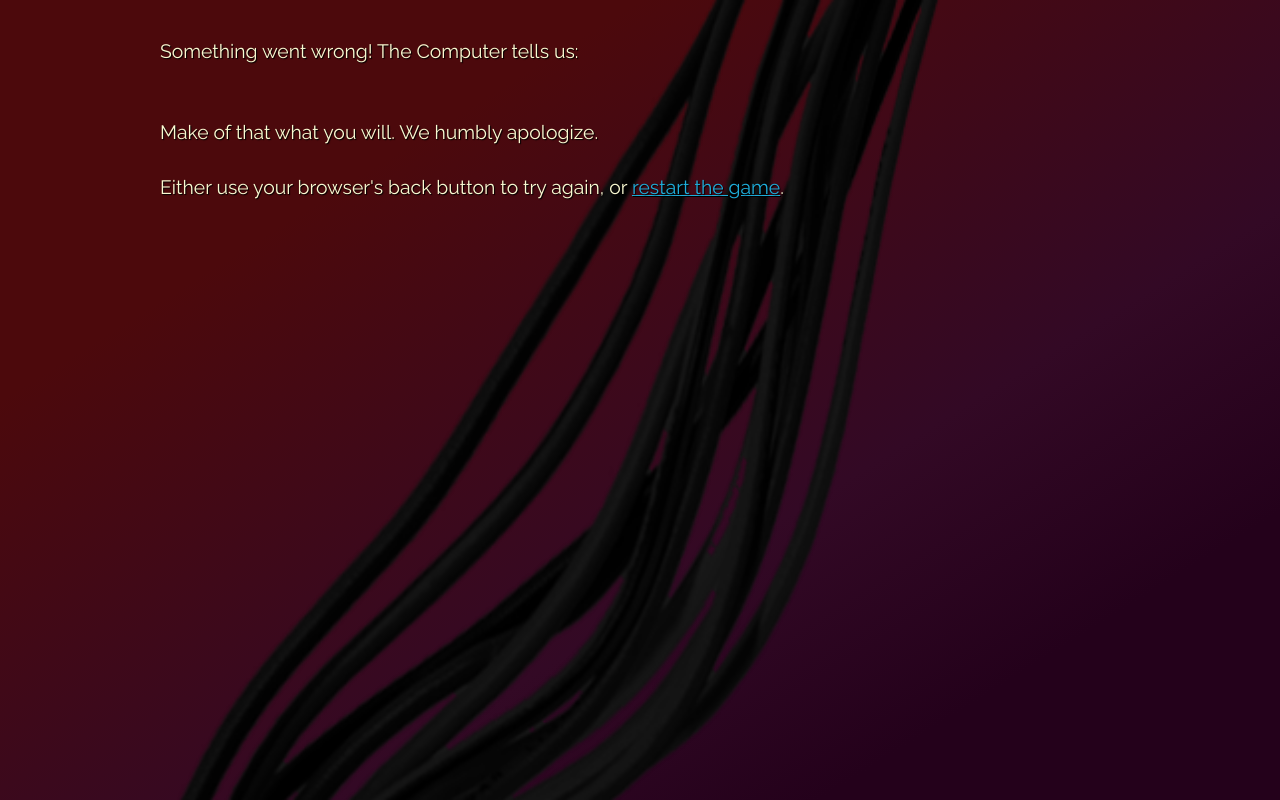
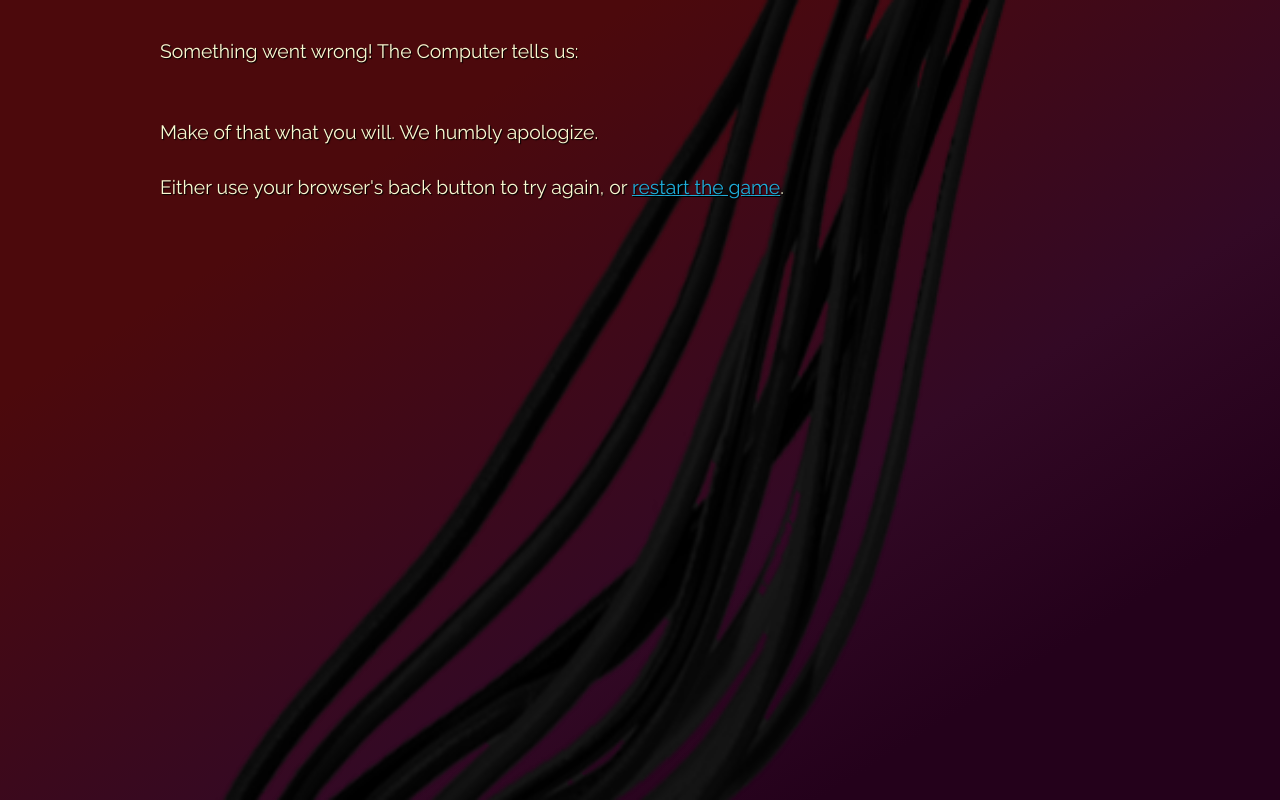
Before and after one commit to jhorneman/procjam15, a Python web app: template main/templates/error.html in a window 1280 px wide. Run offline with Jinja, Linux system fonts and the light colour scheme; the template is opened without the code that fills it, so the values that code supplies are empty.

Commit message:
Background-size: contain sucks.

```diff
--- a/main/static/css/style.css
+++ b/main/static/css/style.css
@@ -7,9 +7,8 @@ html, body {
 	line-height: 1.35em;
     height: 100%;
     background: #4c090c;
-	background-size: contain;   /* cover is buffy on iOS Safari according to caniuse.com */
+	background-size: cover;
     background-repeat: no-repeat;
-    background-image: url('/static/img/wires1.png');
     background-image: url('/static/img/wires1.png'), linear-gradient(to right bottom, rgb(76, 9, 12) 25%, rgb(51,9,37) 63%, rgb(36,1,27) 82%);
 }
 
@@ -88,13 +87,11 @@ footer a:hover {
 
 body.style_comp_room {
 	background: #26211e;
-    background-image: url('/static/img/wires2.png');
     background-image: url('/static/img/wires2.png'), linear-gradient(to right bottom, rgb(47, 37, 27) 25%, rgb(35,30,33) 63%, rgb(19,19,19) 82%);
 }
 
 body.style_terminal {
 	background: #161f12;
-    background-image: url('/static/img/wires3.png');
     background-image: url('/static/img/wires3.png'), linear-gradient(to right bottom, rgb(6, 10, 4) 25%, rgb(17, 31, 14) 63%, rgb(20, 27, 7) 82%);
 }
 
```
